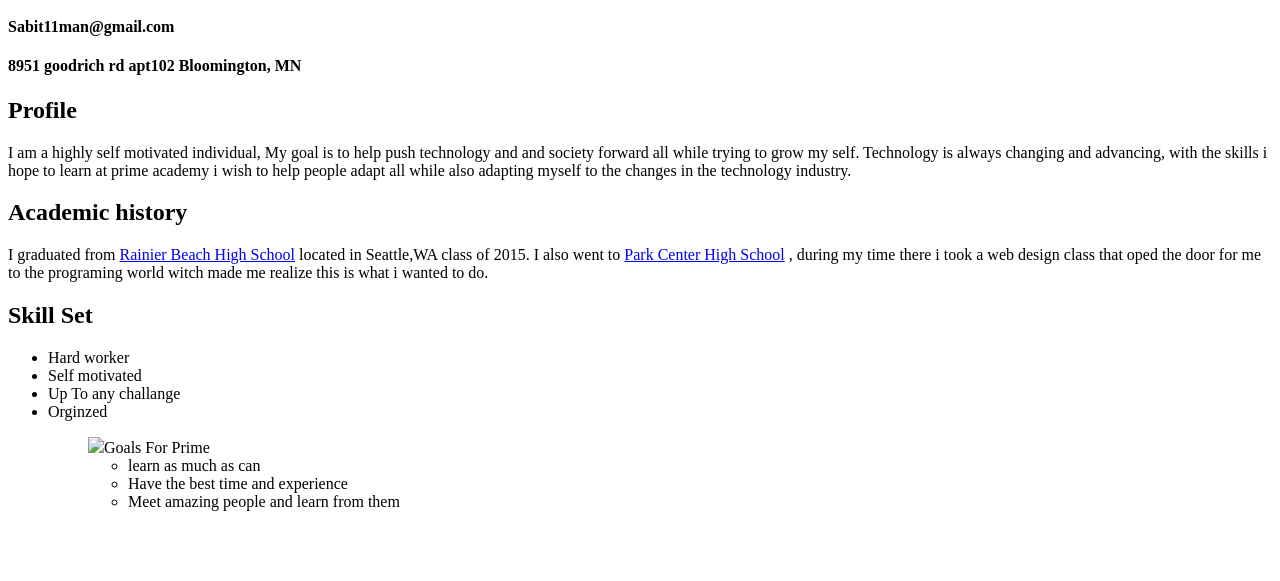
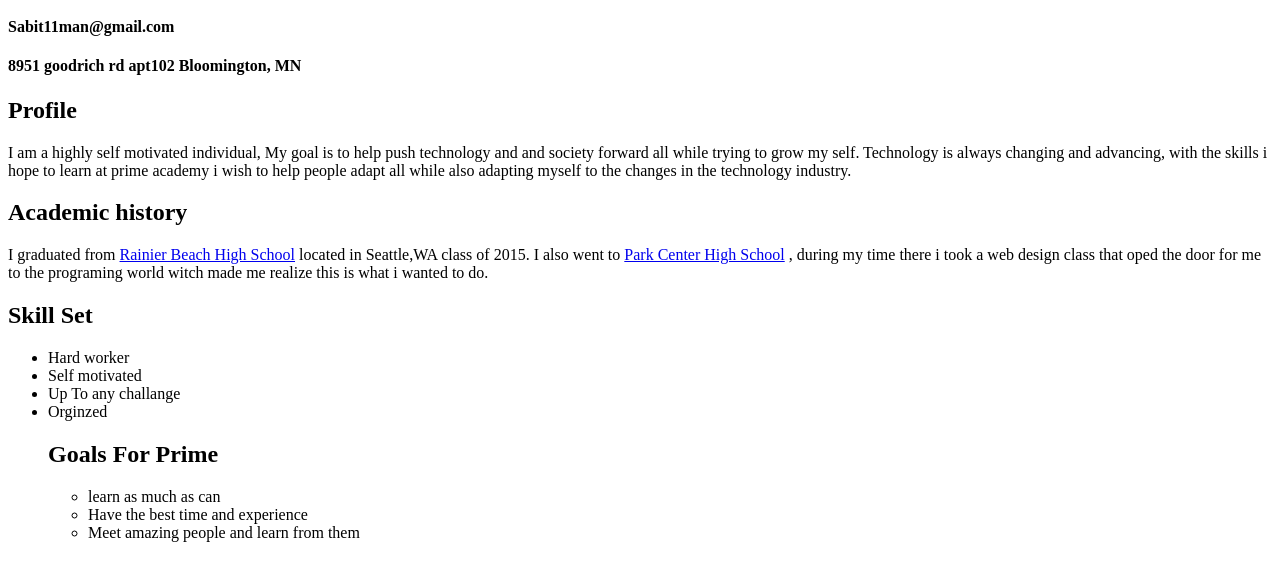
Before and after one commit to sabit206/sabit206.github.io, a plain HTML site: page index.html in a window 1280 px wide. Shown: the part 101-682 px from the top of the page. Drawn offline with Linux system fonts and the light colour scheme.

Commit message:
Update index.html

```diff
--- a/index.html
+++ b/index.html
@@ -24,10 +24,6 @@
        <li> Self motivated </li>
        <li> Up To any challange </li>
        <li> Orginzed </li>
-       <figure>
-       <img src=".sabitsmile.jpg>
-       </figure>
-
 
     <h2>Goals For Prime</h2>
      <ul>
```
